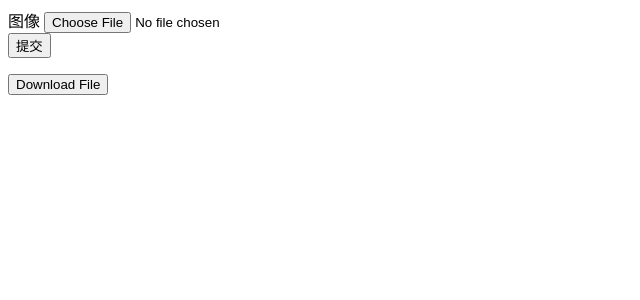
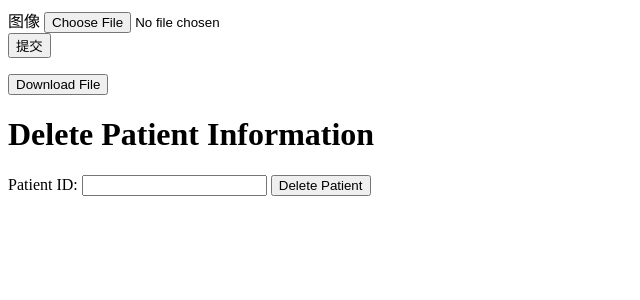
Before and after one commit to Ascendira/eye301, a Django app: page /index/ in a window 1280 px wide. Shown: the top 300 px of the page, without its empty margins (0-640 px from the left). Run offline with Django 5.2, Linux system fonts and the light colour scheme.

Commit message:
删除病人，照片与之一同删除

```diff
--- a/patientInfo/views.py
+++ b/patientInfo/views.py
@@ -1,4 +1,5 @@
 import os
+import shutil
 from datetime import datetime
 from django.utils import timezone
 import json
@@ -155,6 +156,14 @@ class PatientInfoView(View):
         except Exception as e:
             return JsonResponse({'success': False, 'errCode': 500, 'message': str(e)}, status=500)
 
+        try:
+            patient_folder = os.path.join(settings.IMG_UPLOAD, patient_id)
+            if os.path.exists(patient_folder):
+                shutil.rmtree(patient_folder)  # 删除文件夹及其内容
+        except Exception as e:
+            return JsonResponse(
+                {'success': False, 'errCode': 500, 'message': f"Error deleting patient folder: {str(e)}"}, status=500)
+
         return JsonResponse(response_template)
 
 
--- a/templates/index.html
+++ b/templates/index.html
@@ -12,3 +12,47 @@
 <form method="get" action="/otherInfo/img/get/2/sagittal_ct">
         <button type="submit">Download File</button>
 </form>
+
+<!DOCTYPE html>
+<html lang="en">
+<head>
+    <meta charset="UTF-8">
+    <meta name="viewport" content="width=device-width, initial-scale=1.0">
+    <title>Delete Patient</title>
+    <script src="https://code.jquery.com/jquery-3.6.0.min.js"></script>
+</head>
+<body>
+    <h1>Delete Patient Information</h1>
+    <form id="deleteForm">
+        <label for="patient_id">Patient ID:</label>
+        <input type="text" id="patient_id" name="patient_id" required>
+        <button type="submit">Delete Patient</button>
+    </form>
+
+    <div id="response"></div>
+
+    <script>
+        $(document).ready(function () {
+            $('#deleteForm').on('submit', function (event) {
+                event.preventDefault(); // 阻止表单默认提交行为
+
+                var patient_id = $('#patient_id').val(); // 获取患者ID
+                var url = `/patientInfo/delete/${patient_id}`; // 替换为你的删除视图的URL
+
+                $.ajax({
+                    url: url,
+                    type: 'DELETE',
+                    contentType: 'application/json',
+                    success: function (response) {
+                        $('#response').html('<p style="color: green;">' + response.message + '</p>');
+                    },
+                    error: function (xhr, status, error) {
+                        var errorMessage = JSON.parse(xhr.responseText).message;
+                        $('#response').html('<p style="color: red;">' + errorMessage + '</p>');
+                    }
+                });
+            });
+        });
+    </script>
+</body>
+</html>
```
